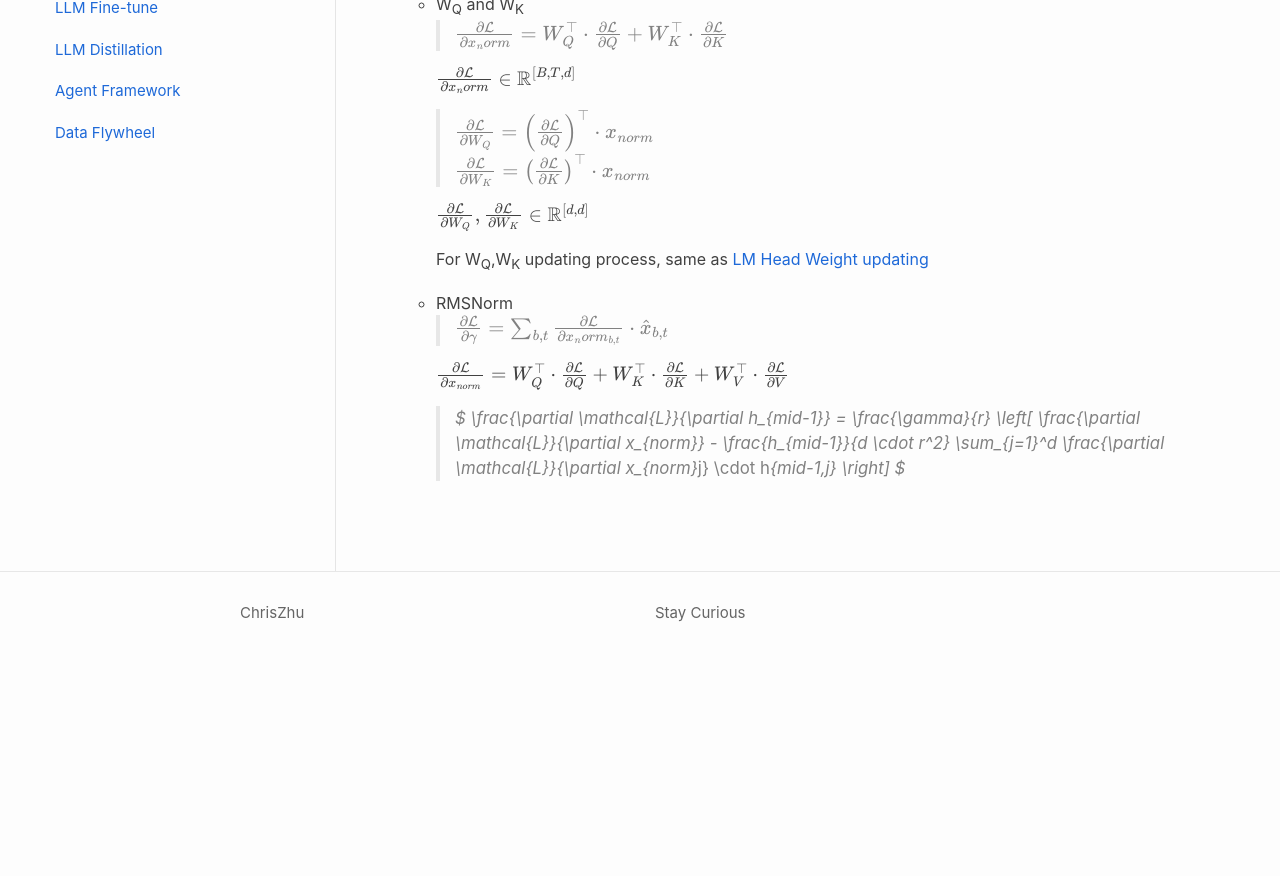
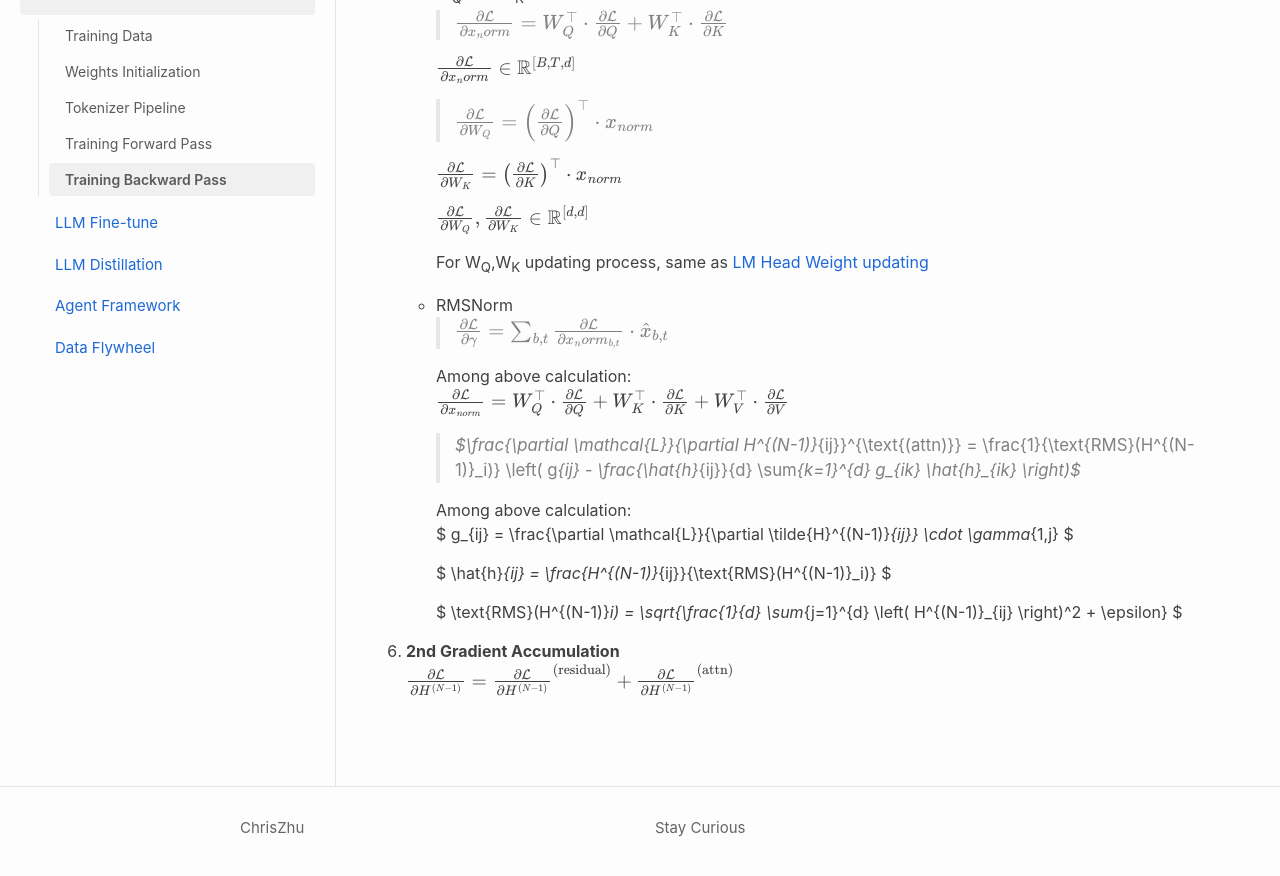
Before and after one commit to ChrisZhu2050/chriszhu2050.github.io, a Jekyll site: the page built from docs/llm-essential-backward-pass.md, in a window 1280 px wide and 900 px high, scrolled down 6069 px. Shown: the top 876 px of the window. Built offline with Jekyll 4.4.1, drawn with Linux system fonts in a browser that asks for light colours; nearby versions of some CDN libraries; formulas are drawn with MathJax 3; before the commit the page ends 6754 px from its top, so only the background shows below that; some of the changed text lies outside the part shown.

Commit message:
Update llm-essential-backward-pass.md

```diff
--- a/docs/llm-essential-backward-pass.md
+++ b/docs/llm-essential-backward-pass.md
@@ -23,13 +23,13 @@ title: "Training Backward Pass"
         a --> c1
         c1 --> d
         c1 --> b1
-        b1 -- ∂L/∂H<sub>N</sub>--> d1
-        d --∂L/∂H<sub>mid</sub>--> d1
+        b1 -- (∂L/∂H<sub>N</sub>)<sup>Residual</sup>--> d1
+        d --(∂L/∂H<sub>mid</sub>)<sup>FNN</sup>--> d1
         d1 --∂L/∂H<sub>mid</sub> --> e1
-        d1 --> e
-        e1 -- ∂L/∂H<sub>mid</sub>--> f
-        e --> f
-        f --> g
+        d1 --∂L/∂H<sub>mid</sub>--> e
+        e1 -- (∂L/∂H<sub>mid</sub>)<sup>Residual</sup>--> f
+        e -- (∂L/∂H<sub>mid-1</sub>)<sup>attn</sup>--> f
+        f --∂L/∂H<sub>mid-1</sub>--> g
 
 
 
@@ -364,6 +364,7 @@ title: "Training Backward Pass"
       > $
       \frac{\partial \mathcal{L}}{\partial W_Q} = \left(\frac{\partial \mathcal{L}}{\partial Q}\right)^\top \cdot x\_{norm}
       $
+
       $
       \frac{\partial \mathcal{L}}{\partial W_K} = \left(\frac{\partial \mathcal{L}}{\partial K}\right)^\top \cdot x\_{norm}
       $
@@ -374,17 +375,35 @@ title: "Training Backward Pass"
       For W<sub>Q</sub>,W<sub>K</sub> updating process, same as [LM Head Weight updating](#Backward-LM-Head-Weight)
 
     - RMSNorm
-      > $
-      \frac{\partial \mathcal{L}}{\partial \gamma} = \sum_{b,t} \frac{\partial \mathcal{L}}{\partial x\_norm_{b,t}} \cdot \hat{x}_{b,t}
+      > $\frac{\partial \mathcal{L}}{\partial \gamma} = \sum_{b,t} \frac{\partial \mathcal{L}}{\partial x\_norm_{b,t}} \cdot \hat{x}_{b,t}$
+
+      Among above calculation:
+      $\frac{\partial \mathcal{L}}{\partial x\_{norm}}
+      = W_Q^\top \cdot \frac{\partial \mathcal{L}}{\partial Q} + W_K^\top \cdot \frac{\partial \mathcal{L}}{\partial K} + W_V^\top \cdot \frac{\partial \mathcal{L}}{\partial V}$
+
+
+      > $\frac{\partial \mathcal{L}}{\partial H^{(N-1)}_{ij}}^{\text{(attn)}}
+      = \frac{1}{\text{RMS}(H^{(N-1)}_i)}
+      \left(
+      g_{ij} - \frac{\hat{h}_{ij}}{d} \sum_{k=1}^{d} g_{ik} \hat{h}_{ik}
+      \right)$
+
+      Among above calculation:
+      $
+      g_{ij} = \frac{\partial \mathcal{L}}{\partial \tilde{H}^{(N-1)}_{ij}} \cdot \gamma_{1,j}
       $
 
       $
-      \frac{\partial \mathcal{L}}{\partial x\_{norm}}
-      = W_Q^\top \cdot \frac{\partial \mathcal{L}}{\partial Q} + W_K^\top \cdot \frac{\partial \mathcal{L}}{\partial K} + W_V^\top \cdot \frac{\partial \mathcal{L}}{\partial V}
+      \hat{h}_{ij} = \frac{H^{(N-1)}_{ij}}{\text{RMS}(H^{(N-1)}_i)}
       $
 
-      > $
-      \frac{\partial \mathcal{L}}{\partial h_{mid-1}} = \frac{\gamma}{r} \left[ \frac{\partial \mathcal{L}}{\partial x\_{norm}} - \frac{h_{mid-1}}{d \cdot r^2} \sum_{j=1}^d \frac{\partial \mathcal{L}}{\partial x\_{norm}_j} \cdot h_{mid-1,j} \right]
+      $
+      \text{RMS}(H^{(N-1)}_i) = \sqrt{\frac{1}{d} \sum_{j=1}^{d} \left( H^{(N-1)}_{ij} \right)^2 + \epsilon}
       $
 
+6. **2nd Gradient Accumulation**
+   $
+    \frac{\partial \mathcal{L}}{\partial H^{(N-1)}} = \frac{\partial \mathcal{L}}{\partial H^{(N-1)}}^{\text{(residual)}} + \frac{\partial \mathcal{L}}{\partial H^{(N-1)}}^{\text{(attn)}}
+  $
+
   <a href="" id="whereami"></a>
```
